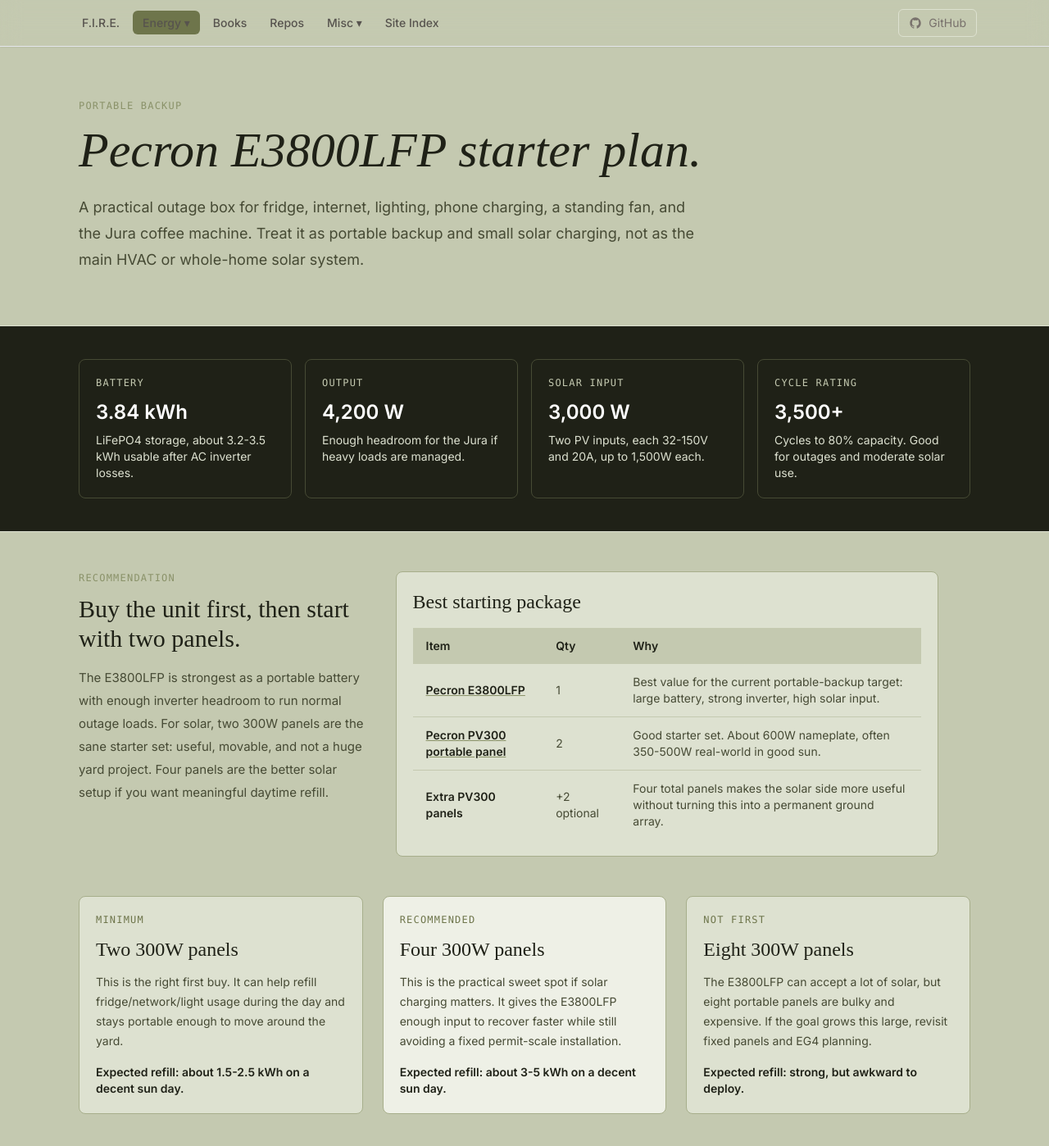
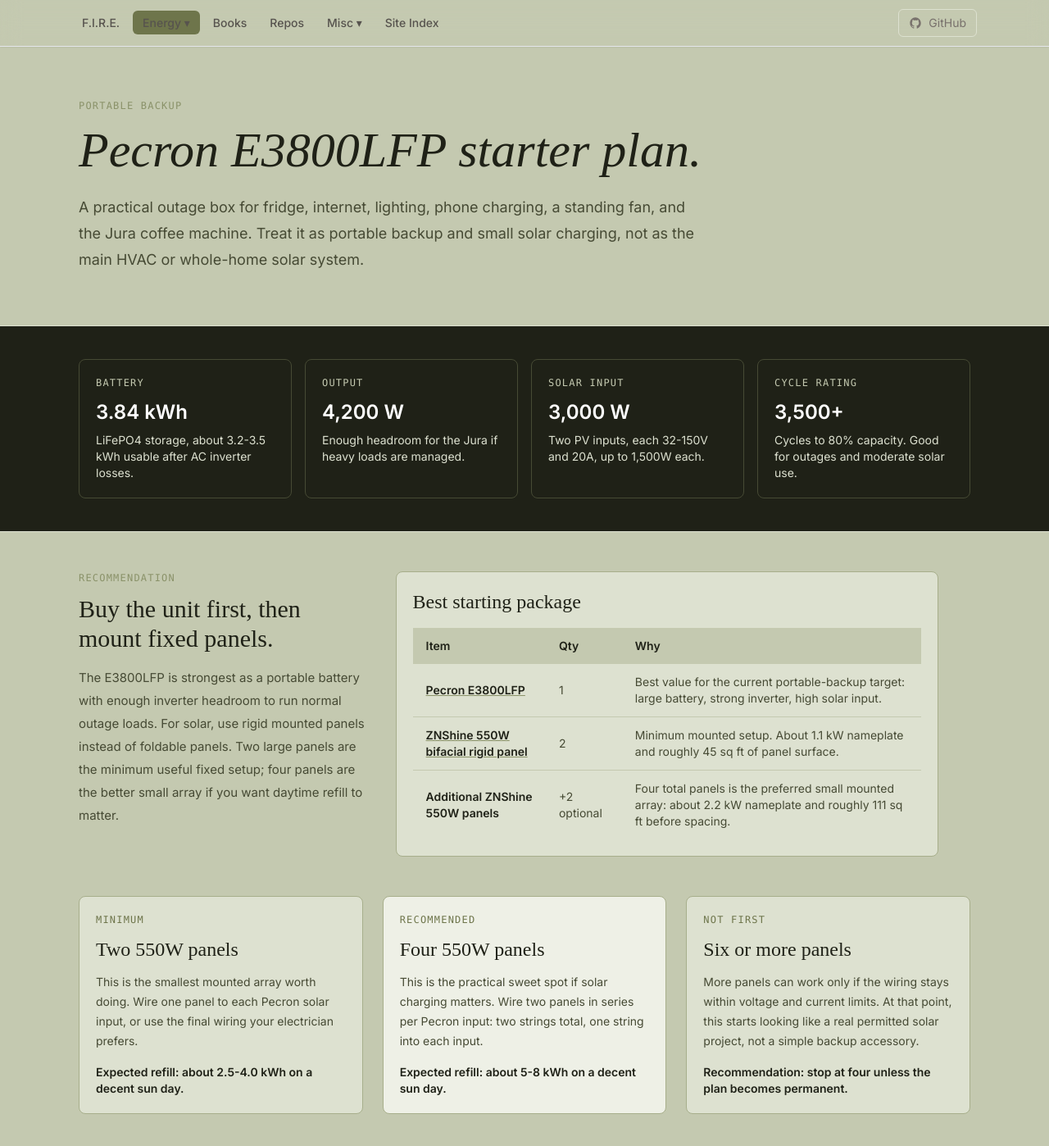
Before and after one commit to techmore/techmore.github.io, a Jekyll site: the page built from pages/energy-monitoring/pecron.html, in a window 1280 px wide and 1400 px high. Shown: the whole window at 82% size. Built offline with Jekyll 4.4.1, drawn with Linux system fonts in a browser that asks for light colours; nearby versions of some CDN libraries; some web fonts are replaced; some of the changed text lies outside the part shown.

Commit message:
Switch Pecron plan to mounted panels

```diff
--- a/pages/energy-monitoring/pecron.html
+++ b/pages/energy-monitoring/pecron.html
@@ -45,9 +45,9 @@ title: Pecron Backup Plan - Techmore
     <div class="grid gap-8 lg:grid-cols-[0.9fr_1.1fr]">
       <div>
         <p class="font-mono text-xs tracking-widest uppercase text-olive-500">Recommendation</p>
-        <h2 class="mt-3 text-3xl text-olive-950">Buy the unit first, then start with two panels.</h2>
+        <h2 class="mt-3 text-3xl text-olive-950">Buy the unit first, then mount fixed panels.</h2>
         <p class="mt-4 text-olive-800 leading-7">
-          The E3800LFP is strongest as a portable battery with enough inverter headroom to run normal outage loads. For solar, two 300W panels are the sane starter set: useful, movable, and not a huge yard project. Four panels are the better solar setup if you want meaningful daytime refill.
+          The E3800LFP is strongest as a portable battery with enough inverter headroom to run normal outage loads. For solar, use rigid mounted panels instead of foldable panels. Two large panels are the minimum useful fixed setup; four panels are the better small array if you want daytime refill to matter.
         </p>
       </div>
       <div class="rounded-lg border border-olive-400 bg-olive-200 p-5">
@@ -68,14 +68,14 @@ title: Pecron Backup Plan - Techmore
                 <td class="px-4 py-3">Best value for the current portable-backup target: large battery, strong inverter, high solar input.</td>
               </tr>
               <tr>
-                <td class="px-4 py-3 font-semibold text-olive-950"><a href="https://www.pecron.com/products/pecron-330w-portable-solar-panel" class="underline decoration-olive-500 hover:text-olive-700">Pecron PV300 portable panel</a></td>
+                <td class="px-4 py-3 font-semibold text-olive-950"><a href="https://signaturesolar.com/znshine-550w-bifacial-solar-panel/" class="underline decoration-olive-500 hover:text-olive-700">ZNShine 550W bifacial rigid panel</a></td>
                 <td class="px-4 py-3">2</td>
-                <td class="px-4 py-3">Good starter set. About 600W nameplate, often 350-500W real-world in good sun.</td>
+                <td class="px-4 py-3">Minimum mounted setup. About 1.1 kW nameplate and roughly 45 sq ft of panel surface.</td>
               </tr>
               <tr>
-                <td class="px-4 py-3 font-semibold text-olive-950">Extra PV300 panels</td>
+                <td class="px-4 py-3 font-semibold text-olive-950">Additional ZNShine 550W panels</td>
                 <td class="px-4 py-3">+2 optional</td>
-                <td class="px-4 py-3">Four total panels makes the solar side more useful without turning this into a permanent ground array.</td>
+                <td class="px-4 py-3">Four total panels is the preferred small mounted array: about 2.2 kW nameplate and roughly 111 sq ft before spacing.</td>
               </tr>
             </tbody>
           </table>
@@ -88,27 +88,27 @@ title: Pecron Backup Plan - Techmore
     <div class="grid gap-6 md:grid-cols-3">
       <div class="rounded-lg border border-olive-400 bg-olive-200 p-5">
         <p class="font-mono text-xs tracking-widest uppercase text-olive-600">Minimum</p>
-        <h3 class="mt-3 text-2xl text-olive-950">Two 300W panels</h3>
+        <h3 class="mt-3 text-2xl text-olive-950">Two 550W panels</h3>
         <p class="mt-3 text-sm text-olive-800 leading-6">
-          This is the right first buy. It can help refill fridge/network/light usage during the day and stays portable enough to move around the yard.
+          This is the smallest mounted array worth doing. Wire one panel to each Pecron solar input, or use the final wiring your electrician prefers.
         </p>
-        <p class="mt-4 text-sm font-semibold text-olive-950">Expected refill: about 1.5-2.5 kWh on a decent sun day.</p>
+        <p class="mt-4 text-sm font-semibold text-olive-950">Expected refill: about 2.5-4.0 kWh on a decent sun day.</p>
       </div>
       <div class="rounded-lg border border-olive-400 bg-olive-100 p-5">
         <p class="font-mono text-xs tracking-widest uppercase text-olive-600">Recommended</p>
-        <h3 class="mt-3 text-2xl text-olive-950">Four 300W panels</h3>
+        <h3 class="mt-3 text-2xl text-olive-950">Four 550W panels</h3>
         <p class="mt-3 text-sm text-olive-800 leading-6">
-          This is the practical sweet spot if solar charging matters. It gives the E3800LFP enough input to recover faster while still avoiding a fixed permit-scale installation.
+          This is the practical sweet spot if solar charging matters. Wire two panels in series per Pecron input: two strings total, one string into each input.
         </p>
-        <p class="mt-4 text-sm font-semibold text-olive-950">Expected refill: about 3-5 kWh on a decent sun day.</p>
+        <p class="mt-4 text-sm font-semibold text-olive-950">Expected refill: about 5-8 kWh on a decent sun day.</p>
       </div>
       <div class="rounded-lg border border-olive-400 bg-olive-200 p-5">
         <p class="font-mono text-xs tracking-widest uppercase text-olive-600">Not first</p>
-        <h3 class="mt-3 text-2xl text-olive-950">Eight 300W panels</h3>
+        <h3 class="mt-3 text-2xl text-olive-950">Six or more panels</h3>
         <p class="mt-3 text-sm text-olive-800 leading-6">
-          The E3800LFP can accept a lot of solar, but eight portable panels are bulky and expensive. If the goal grows this large, revisit fixed panels and EG4 planning.
+          More panels can work only if the wiring stays within voltage and current limits. At that point, this starts looking like a real permitted solar project, not a simple backup accessory.
         </p>
-        <p class="mt-4 text-sm font-semibold text-olive-950">Expected refill: strong, but awkward to deploy.</p>
+        <p class="mt-4 text-sm font-semibold text-olive-950">Recommendation: stop at four unless the plan becomes permanent.</p>
       </div>
     </div>
   </section>
@@ -264,7 +264,7 @@ title: Pecron Backup Plan - Techmore
         <p class="font-mono text-xs tracking-widest uppercase text-olive-600">Wiring note</p>
         <h2 class="mt-3 text-3xl text-olive-950">Keep panel voltage inside the input window.</h2>
         <p class="mt-4 text-olive-800 leading-7">
-          The E3800LFP solar inputs want 32-150V. One PV300 panel is around 36V operating voltage and about 41V open-circuit voltage, so one panel per input works. Two panels in series per input also works. Do not build long series strings that can exceed 150V open-circuit voltage, especially in cold weather.
+          The E3800LFP solar inputs want 32-150V. The ZNShine 550W panel lists about 50.2V open-circuit voltage and about 41.9V maximum-power voltage, so two panels in series per input stays inside the 150V limit. Do not put three 550W panels in series on one Pecron input without cold-weather voltage math.
         </p>
       </div>
       <div class="rounded-lg border border-olive-400 bg-olive-200 p-5">
@@ -272,9 +272,9 @@ title: Pecron Backup Plan - Techmore
         <h2 class="mt-3 text-3xl text-olive-950">My buy order</h2>
         <ol class="mt-4 list-decimal pl-5 text-olive-800 leading-7 space-y-2">
           <li>Buy the E3800LFP if the $1,199 price is still available.</li>
-          <li>Start with two PV300 panels.</li>
-          <li>Add two more panels if you actually deploy them and want faster recharge.</li>
-          <li>Stop before eight portable panels unless the portable setup is clearly working for you.</li>
+          <li>Start with two mounted 550W rigid panels if you want the lowest fixed-array cost.</li>
+          <li>Use four mounted 550W panels if you want the Pecron solar side to feel useful.</li>
+          <li>Stop at four panels unless this becomes a permitted fixed solar project.</li>
         </ol>
       </div>
     </div>
@@ -285,7 +285,7 @@ title: Pecron Backup Plan - Techmore
       <p class="font-mono text-xs tracking-widest uppercase text-olive-600">Sources</p>
       <ul class="mt-4 list-disc pl-5 text-sm text-olive-800 leading-7">
         <li><a href="https://www.pecron.com/collections/home-backup-solar-generator/products/pecron-e3800lfp-solar-generator-4200w-3840wh" class="underline decoration-olive-500 hover:text-olive-700">Pecron E3800LFP product page</a> for battery size, inverter rating, solar input, expandability, and cycle claim.</li>
-        <li><a href="https://www.pecron.com/products/pecron-330w-portable-solar-panel" class="underline decoration-olive-500 hover:text-olive-700">Pecron PV300 product page</a> for panel wattage, voltage, current, and size.</li>
+        <li><a href="https://signaturesolar.com/znshine-550w-bifacial-solar-panel/" class="underline decoration-olive-500 hover:text-olive-700">Signature Solar ZNShine 550W panel page</a> for panel wattage, price, voltage, current, and dimensions.</li>
         <li><a href="https://manualzz.com/doc/90392558/pecron-e3800lfp-portable-power-station-user-manual" class="underline decoration-olive-500 hover:text-olive-700">Pecron E3800LFP manual mirror</a> for the 32-150V solar input guidance and wiring examples.</li>
       </ul>
     </div>
```
